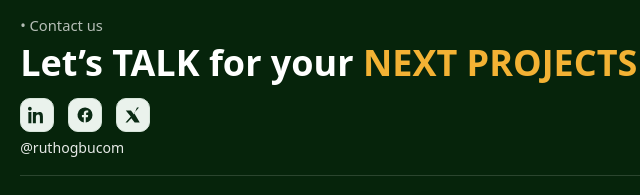
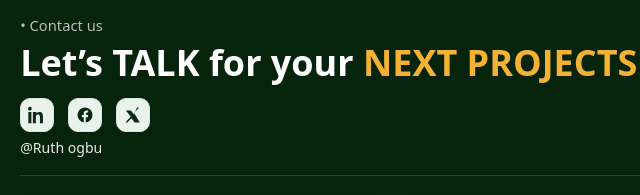
Before and after one commit to ruthogbu240-sketch/ruthogbu-webfolio, a plain HTML site: page index.html in a window 1280 px wide. Shown: the part 2827-3022 px from the top of the page, 59-699 px from the left. Drawn offline with Linux system fonts and the light colour scheme.

Commit message:
Update index.html

```diff
--- a/index.html
+++ b/index.html
@@ -273,7 +273,7 @@
               </svg>
             </span>
           </div>
-          <div class="handle">@ruthogbucom</div>
+          <div class="handle">@Ruth ogbu</div>
         </div>
 
         <div class="contact-wrap" id="contact">
```
